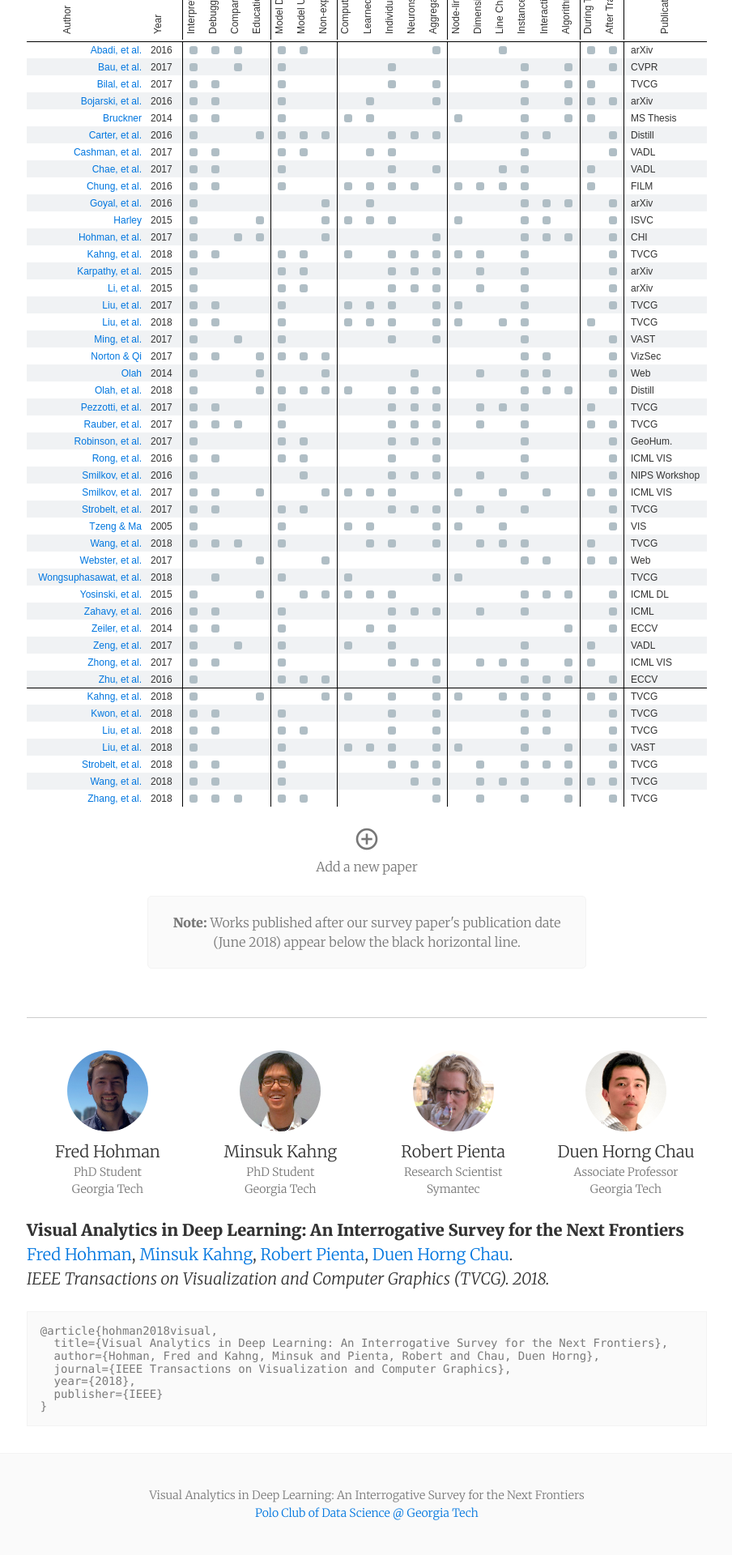
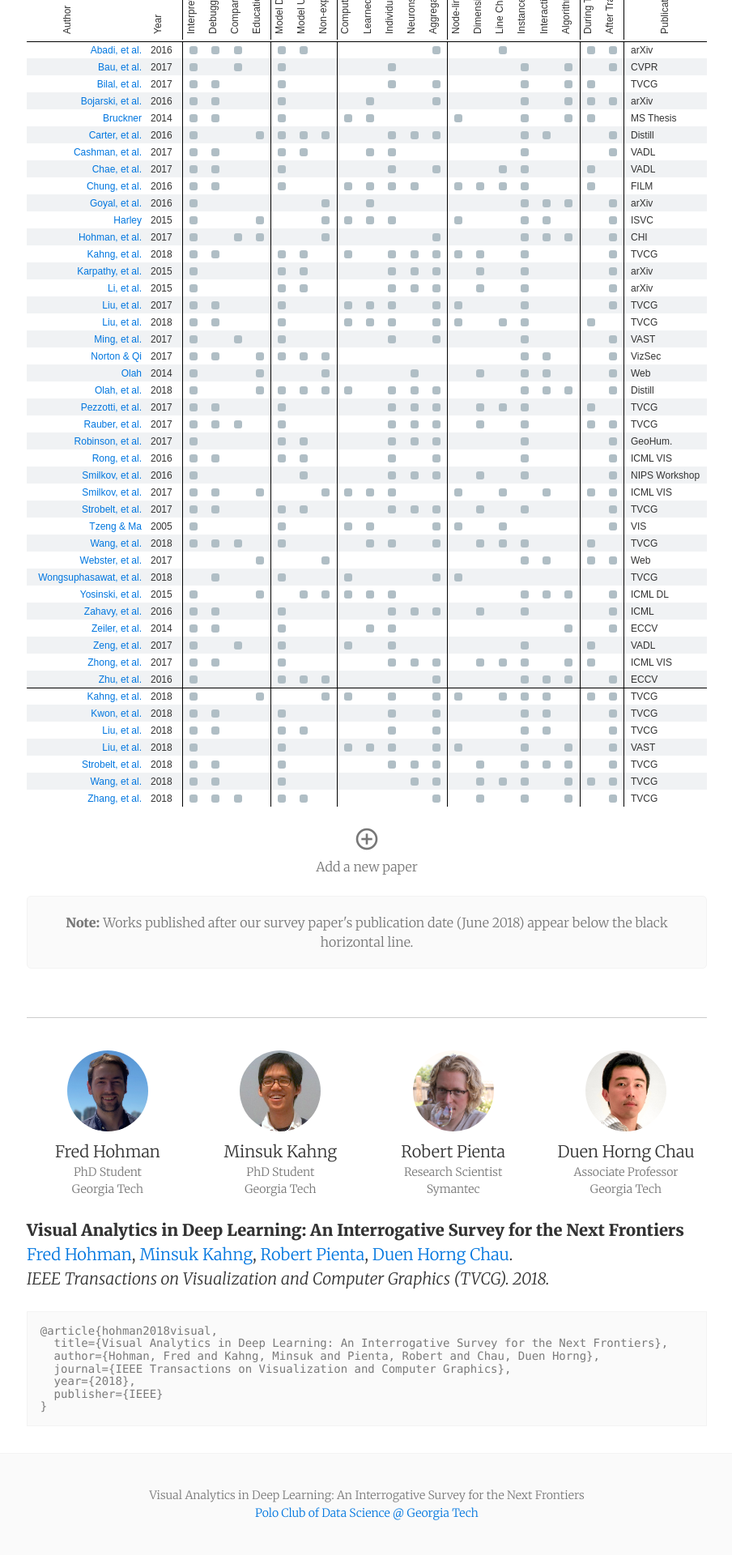
Before and after one commit to fredhohman/visual-analytics-in-deep-learning, a Jekyll site: the page built from index.md, in a window 1280 px wide. Shown: the part 2428-4348 px from the top of the page at 81% size, without its empty margins (187-1091 px from the left). Built offline with Jekyll 4.4.1, drawn with Linux system fonts in a browser that asks for light colours.

Commit message:
test removing max width on note for rendering CSS properly

```diff
--- a/_sass/_tables.scss
+++ b/_sass/_tables.scss
@@ -186,7 +186,7 @@ tr:nth-child(40){
   border: $footer-border-top;
   border-radius: 5px;
   background-color: $pre-background-color;
-  max-width: 500px;
+  // max-width: 500px;
   display: block;
   margin: 0 auto;
 }
```
